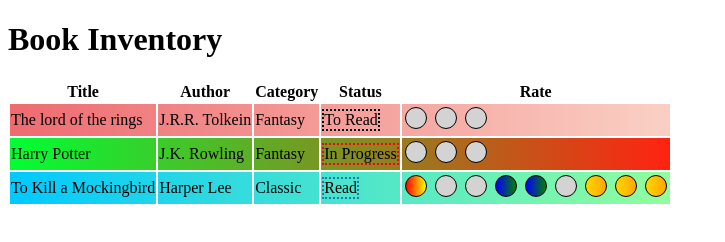
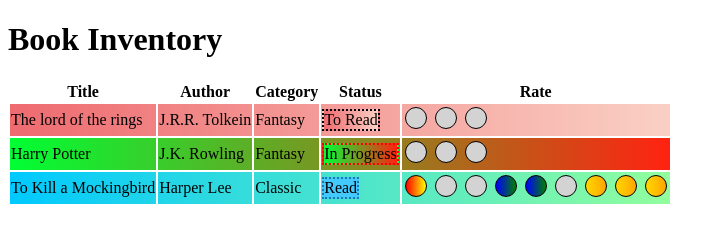
Before and after one commit to MateoArango/Mav-s-freeCodeCamp, a website: page bookInventoryApp/index.html in a window 1280 px wide. Shown: the whole page, without its empty margins (0-725 px from the left). Drawn offline with Linux system fonts and the light colour scheme.

Commit message:
editing: half path css

```diff
--- a/bookInventoryApp/styles.css
+++ b/bookInventoryApp/styles.css
@@ -1,12 +1,12 @@
-.read {
+tr[class="read"] {
     background-image: linear-gradient(to right, #00c9ff, #92fe9d);
 }
 
-.to-read {
+tr[class="to-read"] {
     background-image: linear-gradient(to right, #ee6b70, #fad0c4);
 }
 
-.in-progress {
+tr[class="in-progress"] {
     background-image: linear-gradient(to right, #00FF33, #FF2211);
 }
 
@@ -14,19 +14,19 @@
     display: inline-block;
 }
 
-tr.to-read span[class="status"] {
+tr[class="to-read"] span[class="status"] {
     border: 2px dotted #000000;
-    background-image: #ee6b70;
+    background-image: linear-gradient(to right, #ee6b70, #fad0c4);
 }
 
-tr.read span[class="status"] {
+tr[class="read"] span[class="status"] {
     border: 2px dotted #157cac;
-    background-image: #44c9ff;
+    background-image: linear-gradient(to right, #44c9ff, #44c9ff);
 }
 
-tr.in-progress span[class="status"] {
+tr[class="in-progress"] span[class="status"] {
     border: 2px dotted #f80303;
-    background-image: #00FF33;
+    background-image: linear-gradient(to right, #00FF33, #FF2211);
 }
 
 span[class^='rate'] > span {
```
